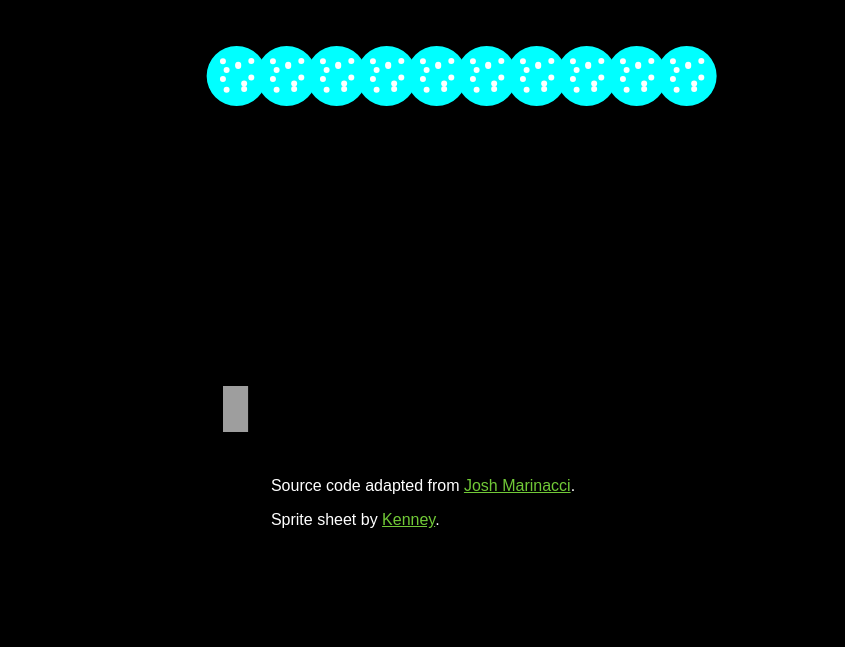
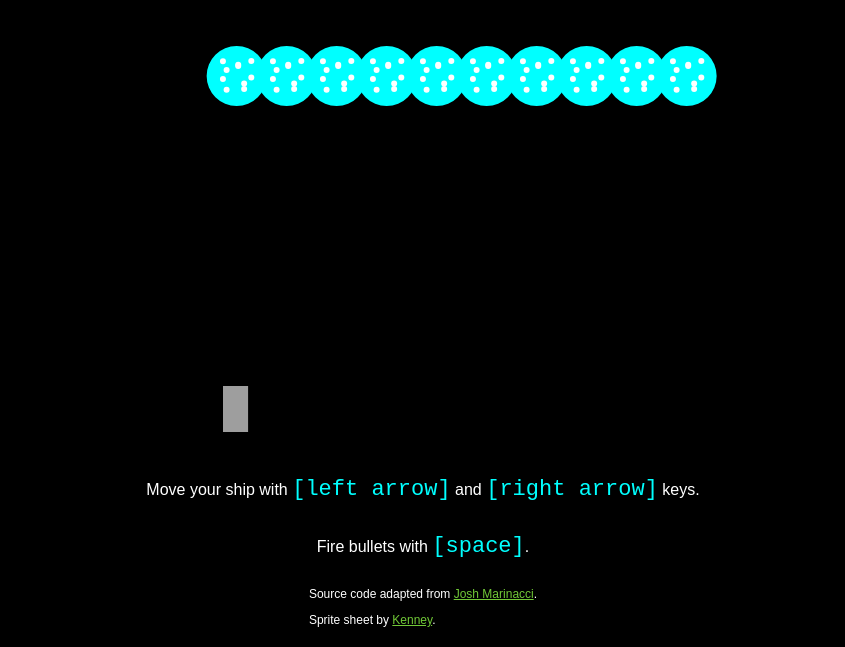
Before and after one commit to kairstenfay/gen-art, a plain HTML site: page canvas/space-shooter/index.html in a window 1280 px wide. Shown: the part 271-918 px from the top of the page, without its empty margins (217-1062 px from the left). Before the commit the page ends 824 px from the top, so only its background shows below. Drawn offline with Linux system fonts and the light colour scheme; a web font is replaced by a local one.

Commit message:
Describe keys to play and update styles

```diff
--- a/canvas/space-shooter/index.html
+++ b/canvas/space-shooter/index.html
@@ -8,11 +8,19 @@
     <h2>
         <a href="https://joshondesign.com/p/books/canvasdeepdive/chapter05.html" target="_blank">
             HTML Canvas Deep Dive Chapter 5
-    </a></h2>
+        </a>
+    </h2>
 
     <canvas id="canvas" width="600" height="400"></canvas>
     <script src='gamecore.js'></script>
     <script src='index.js'></script>
+
+    <p>
+        Move your ship with <code>[left arrow]</code> and <code>[right arrow]</code> keys.
+    </p>
+    <p>
+        Fire bullets with <code>[space]</code>.
+    </p>
 
 </body>
 <footer>
--- a/canvas/space-shooter/style.css
+++ b/canvas/space-shooter/style.css
@@ -25,3 +25,12 @@ a {
 canvas {
     padding: 25px;
 }
+
+code {
+    color: cyan;
+    font-size: 22px;
+}
+
+footer {
+    font-size: 12px;
+}
```
